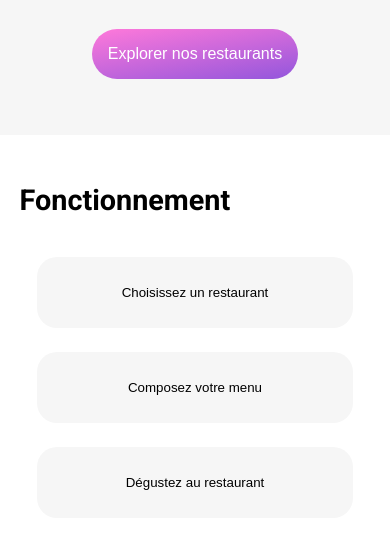
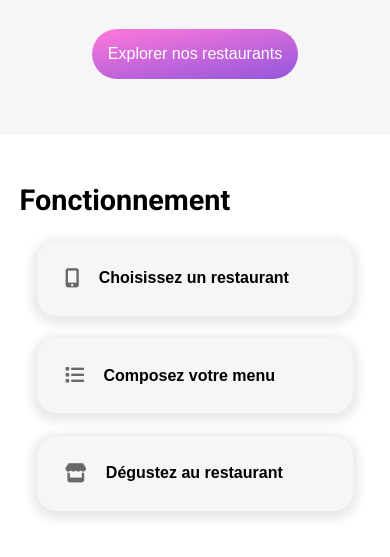
Before and after one commit to Matthieu-Mary/P3-Ohmyfood, a website: page pages/index.html in a window 390 px wide. Shown: the part 295-852 px from the top of the page. Drawn offline with Linux system fonts and the light colour scheme; a web font is replaced by a local one.

Commit message:
finish functioning section for mobil

```diff
--- a/pages/index.html
+++ b/pages/index.html
@@ -38,13 +38,22 @@
         <div class="functioning-cards-container">
             <ul>
                 <li>
-                    <button>Choisissez un restaurant</button>
+                    <button>
+                        <i class="fa-solid fa-mobile-screen-button"></i>
+                        Choisissez un restaurant
+                    </button>
                 </li>
                 <li>
-                    <button>Composez votre menu</button>
+                    <button>
+                        <i class="fa-solid fa-list"></i>
+                        Composez votre menu
+                    </button>
                 </li>
                 <li>
-                    <button>Dégustez au restaurant</button>
+                    <button>
+                        <i class="fa-solid fa-store"></i>
+                        Dégustez au restaurant
+                    </button>
                 </li>
             </ul>
         </div>
--- a/styles/scss/components/_functioning.scss
+++ b/styles/scss/components/_functioning.scss
@@ -10,23 +10,35 @@
     .functioning-cards-container {
 
         ul {
-            margin-top: 1rem;
+            margin-top: 1.5rem;
             display: flex;
             flex-direction: column;
-            justify-content: center;
+            justify-content: space-between;
             align-items: center;
+            height: 32vh;
 
             li {
                 width: 90%;
                 display: inline-flex;
 
+
                 button {
-                    margin-top: 1.5rem;
+                    display: flex;
+                    align-items: center;
                     padding: 1.75rem;
                     width: 100%;
+                    font-size: 1rem;
+                    font-weight: 700;
                     border: none;
                     border-radius: 20px;
                     background-color: var(--grey-2);
+                    box-shadow: var(--box-shadow);
+
+                    i {
+                        font-size: 1.2rem;
+                        color: var(--grey-3);
+                        margin-right: 1.2rem;
+                    }
                 }
             }
         }
--- a/styles/scss/utils/_variables.scss
+++ b/styles/scss/utils/_variables.scss
@@ -4,11 +4,12 @@
     --tertiary-1: #99E2D0;
     --grey-1: #ebebeb;
     --grey-2: #F6F6F6;
+    --grey-3: #696969;
 
     --linear-gradient: linear-gradient(170deg, rgba(255,121,218,1) 0%, rgba(147,86,220,1) 100%);
 
     --font-title: 'Shrikhand';
     --font-text: "Roboto", sans-serif ;
 
-    --box-shadow:
+    --box-shadow: 0px 3px 8px 6px var(--grey-1);
 }
```
Also changed, not shown: styles/css/style.css, 1 other file.
